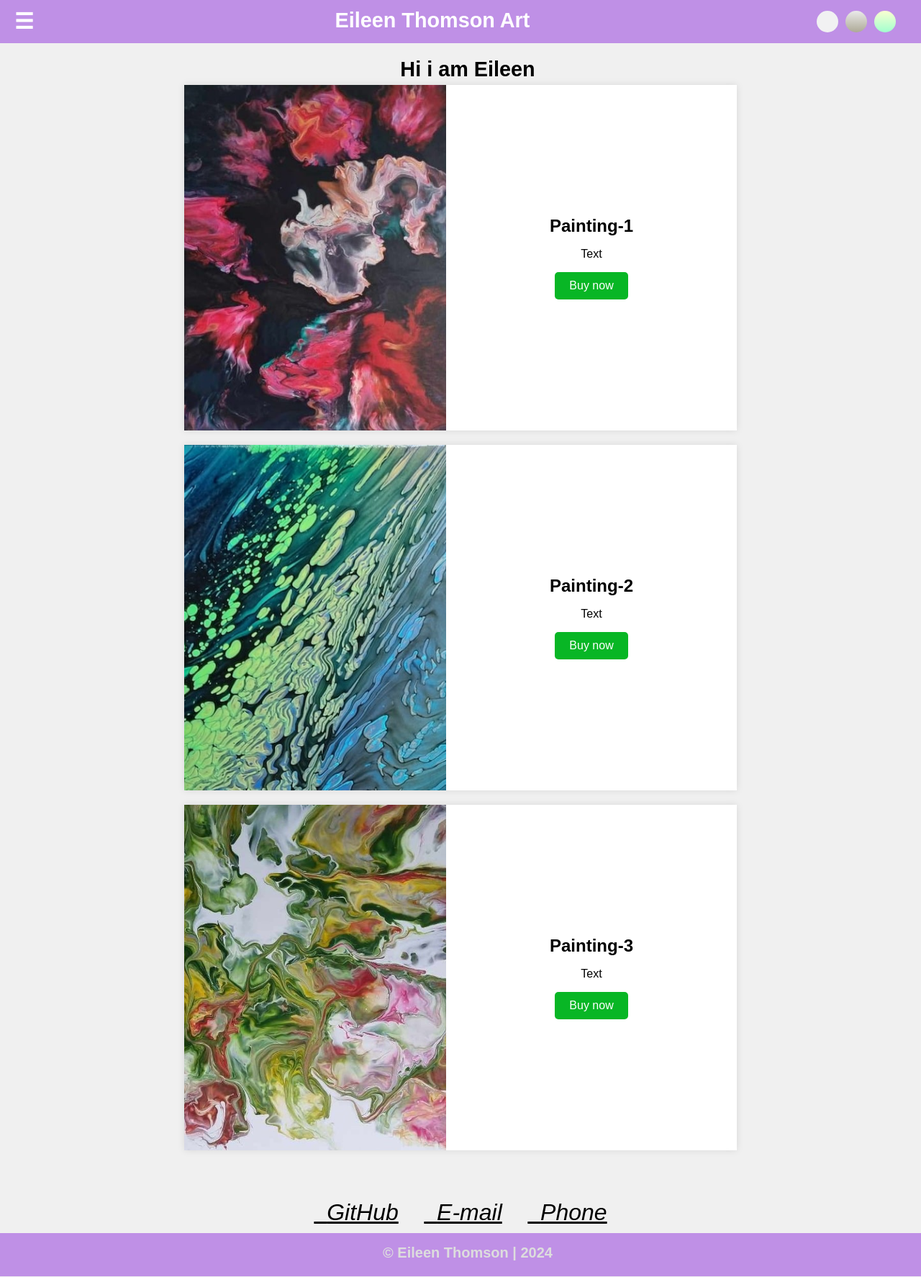
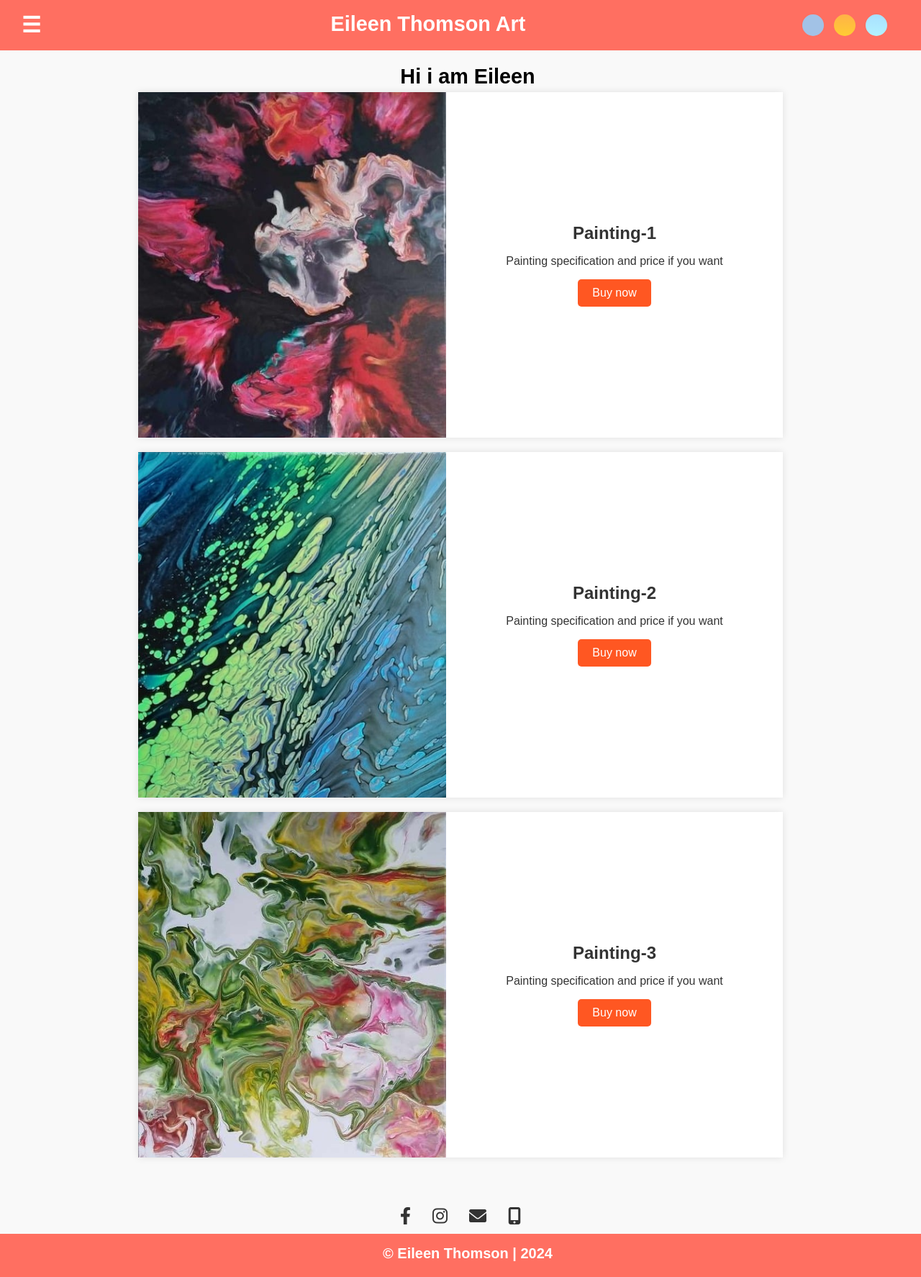
Before and after one commit to tomek-m-coder/Eileen-Art, a plain HTML site: page index.html in a window 1280 px wide. Shown: the whole page at 72% size. Drawn offline with Linux system fonts and the light colour scheme.

Commit message:
Add files via upload

```diff
--- a/app.js
+++ b/app.js
@@ -1,19 +1,17 @@
-// Funkcja do zmiany tła
 function changeBackground(color) {
     switch (color) {
         case "1":
-            document.body.style.backgroundColor = "#f1f1f2";
+            document.body.style.backgroundColor = "#a2c2e6";
             break;
         case "2":
-            document.body.style.backgroundColor = "#45f684";
+            document.body.style.background = "linear-gradient(to bottom, #ffb347, #ffcc33)";
             break;
         case "3":
-            document.body.style.backgroundColor = "#faffd1";
+            document.body.style.background = "linear-gradient(to bottom, #a8e0ff, #b3f2ff)";
             break;
     }
 }
 
-// Funkcja do przełączania widoczności menu nawigacyjnego
 function toggleNav() {
     const sideNav = document.getElementById("sideNav");
     if (sideNav.style.width === "250px" || sideNav.style.width === "30%") {
--- a/index.html
+++ b/index.html
@@ -5,6 +5,8 @@
     <meta name="viewport" content="width=device-width, initial-scale=1.0">
     <title>Eileen Thomson Art</title>
     <link rel="stylesheet" href="style.css">
+    <!-- Link do Font Awesome -->
+    <link rel="stylesheet" href="https://cdnjs.cloudflare.com/ajax/libs/font-awesome/6.0.0-beta3/css/all.min.css">
 </head>
 <body>
     <header id="home">
@@ -33,7 +35,7 @@
         </div>
         <div class="text-div">
             <h2>Painting-1</h2>
-            <p>Text</p>
+            <p>Painting specification and price if you want</p>
             <a href="https://morphicfield.thrivecart.com/painting-1/" target="_blank" class="button-link">Buy now</a>
         </div>
     </div>
@@ -45,7 +47,7 @@
         </div>
         <div class="text-div">
             <h2>Painting-2</h2>
-            <p>Text</p>
+            <p>Painting specification and price if you want</p>
             <a href="https://morphicfield.thrivecart.com/painting-1/" target="_blank" class="button-link">Buy now</a>
         </div>
     </div>
@@ -57,14 +59,15 @@
         </div>
         <div class="text-div">
             <h2>Painting-3</h2>
-            <p>Text</p>
+            <p>Painting specification and price if you want</p>
             <a href="https://morphicfield.thrivecart.com/painting-1/" target="_blank" class="button-link">Buy now</a>
         </div>
     </div>
     <div id="contact" class="social-media">
-        <a href="https://github.com/tomek-m-coder/" target="_blank" class="hvr-sink"><i class="fab fa-github">&nbsp; <p>GitHub</p></i></a>&nbsp;&nbsp;&nbsp;&nbsp;
-        <a href="mailto:eileenthomson@gmail.com" class="hvr-sink"><i class="fas fa-at">&nbsp; <p>E-mail</p></i></a>&nbsp;&nbsp;&nbsp;&nbsp;
-        <a href="tel:000-000-000" class="hvr-sink"><i class="fas fa-mobile-alt">&nbsp; <p>Phone</p></i></a>
+        <a href="https://www.facebook.com/eileen.thomson.796" target="_blank" class="icon-link"><i class="fab fa-facebook-f"></i></a>
+        <a href="https://www.instagram.com/morphic_world_power?igshid=OGQ5ZDc2ODk2ZA%3D%3D&fbclid=IwY2xjawEpf7lleHRuA2FlbQIxMAABHf_4d7xtpQnv3irqVPRVCJzUK1jYCNiSRJjbUwrxe55oqCaX4OpmWncvBA_aem_YOwN7qn-RwI2k5VOJAE_HQ" target="_blank" class="icon-link"><i class="fab fa-instagram"></i></a>
+        <a href="mailto:eileenthomson@gmail.com" class="icon-link"><i class="fas fa-envelope"></i></a>
+        <a href="tel:000-000-000" class="icon-link"><i class="fas fa-mobile-alt"></i></a>
     </div>
     <footer class="footer">
         <h1 class="copyright">&copy Eileen Thomson | 2024</h1>
--- a/style.css
+++ b/style.css
@@ -5,17 +5,17 @@ body {
     min-height: 100vh;
     margin: 0;
     padding: 0;
-    background-color: #f0f0f0;
+    background-color: #f9f9f9;
     box-sizing: border-box;
-    font-family: Arial, sans-serif;
-    overflow-x: hidden; /* Zapewnia brak poziomego przewijania */
+    font-family: 'Arial', sans-serif;
+    overflow-x: hidden;
 }
 
 header {
     width: 100%;
-    padding: 10px 20px;
-    background-color: #bf90e6;
-    color: white;
+    padding: 15px 30px;
+    background-color: #ff6f61;
+    color: #fff;
     text-align: center;
     font-size: 2rem;
     font-weight: bold;
@@ -23,11 +23,11 @@ header {
     justify-content: space-between;
     align-items: center;
     position: relative;
-    height: 60px;
+    height: 70px;
     line-height: 20px;
     margin-bottom: 20px;
-    box-sizing: border-box; /* Zapewnia, że padding nie rozszerza elementu */
-    overflow: hidden; /* Zapewnia, że nic nie wystaje poza element */
+    box-sizing: border-box;
+    overflow: hidden;
 }
 
 h1 {
@@ -47,7 +47,7 @@ h1 {
     display: flex;
     gap: 10px;
     margin-right: 15px;
-    box-sizing: border-box; /* Zapewnia, że margines nie wpływa na rozmiar elementu */
+    box-sizing: border-box;
 }
 
 .background-1, .background-2, .background-3 {
@@ -55,18 +55,19 @@ h1 {
     height: 30px;
     border-radius: 50%;
     cursor: pointer;
+    border: 2px solid #ff6f61;
 }
 
 .background-1 {
-    background-color: #f1f1f2;
+    background-color: #a2c2e6;
 }
 
 .background-2 {
-    background: linear-gradient(to bottom, #eaeaea, #ada996);
+    background: linear-gradient(to bottom, #ffb347, #ffcc33);
 }
 
 .background-3 {
-    background: linear-gradient(to bottom, #faffd1, #a1ffce);
+    background: linear-gradient(to bottom, #a8e0ff, #b3f2ff);
 }
 
 .side-nav {
@@ -75,7 +76,7 @@ h1 {
     position: fixed;
     top: 0;
     left: 0;
-    background-color: #111;
+    background-color: #ff6f61;
     overflow-x: hidden;
     transition: 0.5s;
     padding-top: 60px;
@@ -84,10 +85,10 @@ h1 {
 }
 
 .side-nav a {
-    padding: 10px 15px;
+    padding: 10px 20px;
     text-decoration: none;
-    font-size: 25px;
-    color: white;
+    font-size: 20px;
+    color: #fff;
     display: block;
     transition: 0.3s;
     display: flex;
@@ -95,7 +96,7 @@ h1 {
 }
 
 .side-nav a:hover {
-    background-color: #575757;
+    background-color: #e65c5c;
 }
 
 .side-nav .close-btn {
@@ -108,11 +109,11 @@ h1 {
 
 .container {
     display: flex;
-    width: 60%;
+    width: 70%;
     height: 60vh;
     margin-bottom: 20px;
     box-shadow: 0 0 10px rgba(0, 0, 0, 0.1);
-    box-sizing: border-box; /* Zapewnia, że padding i margin nie wpływają na szerokość elementu */
+    box-sizing: border-box;
 }
 
 .image-div, .text-div {
@@ -133,8 +134,8 @@ h1 {
     justify-content: center;
     align-items: center;
     padding: 20px;
-    background-color: white;
-    color: black;
+    background-color: #fff;
+    color: #333;
     text-align: center;
 }
 
@@ -149,17 +150,17 @@ h1 {
 }
 
 .container:hover .image-div .image-overlay {
-    background-color: rgba(0, 0, 0, 0.5);
+    background-color: rgba(0, 0, 0, 0.4);
 }
 
 .container:hover .text-div {
-    background-color: black;
-    color: white;
+    background-color: #ff6f61;
+    color: #fff;
 }
 
 footer {
     height: 60px;
-    background-color: #bf90e6;
+    background-color: #ff6f61;
     width: 100%;
     margin-bottom: 0;
     display: flex;
@@ -167,12 +168,24 @@ footer {
     align-items: center;
     padding: 0px;
     text-align: center;
-    box-sizing: border-box; /* Zapewnia, że padding nie rozszerza elementu */
+    box-sizing: border-box;
 }
 
 .copyright {
     font-size: 20px;
-    color: #ddd;
+    color: #fff;
+}
+
+.icon-link {
+    color: #333;
+    font-size: 24px;
+    margin: 0 15px;
+    text-decoration: none;
+    transition: color 0.3s;
+}
+
+.icon-link:hover {
+    color: #ff6f61;
 }
 
 @media (max-width: 768px) {
@@ -187,11 +200,11 @@ footer {
     }
 
     .side-nav {
-        width: 30%; /* Jeszcze bardziej zmniejszamy szerokość side-nav na mniejszych ekranach */
+        width: 30%;
     }
 
     .background-toggles {
-        margin-right: 10px; /* Przesuwa kropki bardziej w prawo w headerze */
+        margin-right: 10px;
     }
 }
 
@@ -209,7 +222,7 @@ footer {
 .button-link {
     display: inline-block;
     padding: 10px 20px;
-    background-color: #08b625;
+    background-color: #ff5722;
     color: #fff;
     text-decoration: none;
     border-radius: 5px;
@@ -218,10 +231,10 @@ footer {
 }
 
 .button-link:hover {
-    background-color: #444;
+    background-color: #e64a19;
 }
 
-.social-media{
+.social-media {
     display: flex;
     flex-direction: row;
     justify-content: center;
@@ -231,11 +244,11 @@ footer {
     margin-bottom: 10px;
 }
 
-.social-media a{
-    color: black;
+.social-media a {
+    color: #333;
 }
 
-.social-media p{
+.social-media p {
     display: inline;
     font-family: 'Raleway', sans-serif;
     font-weight: 300;
```
